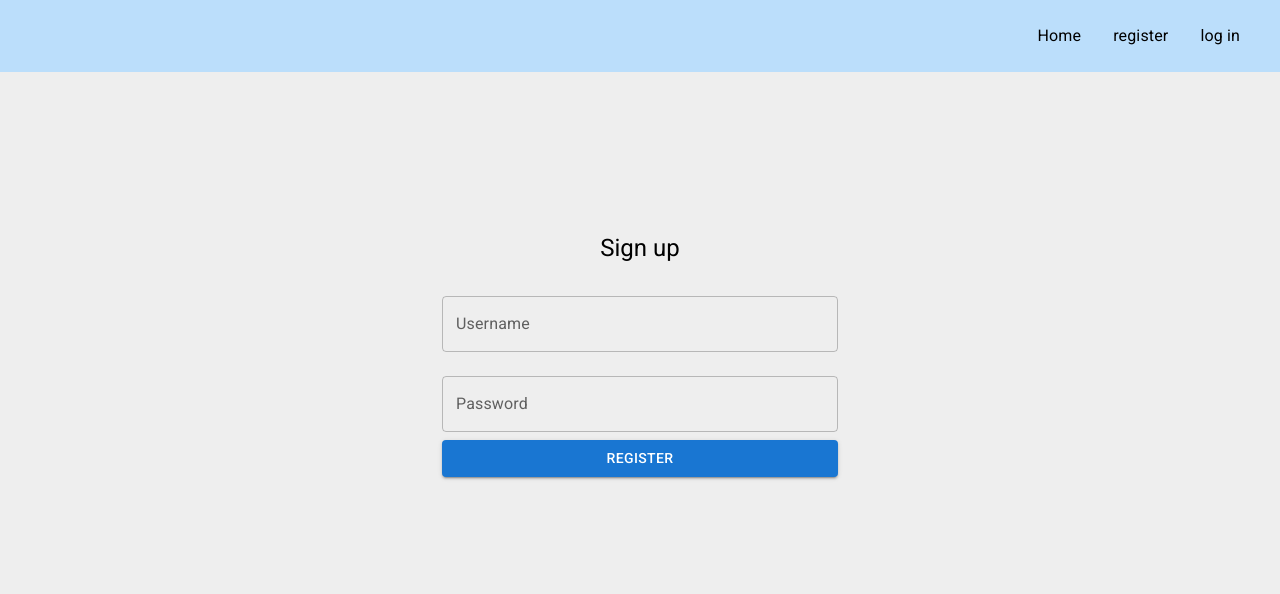
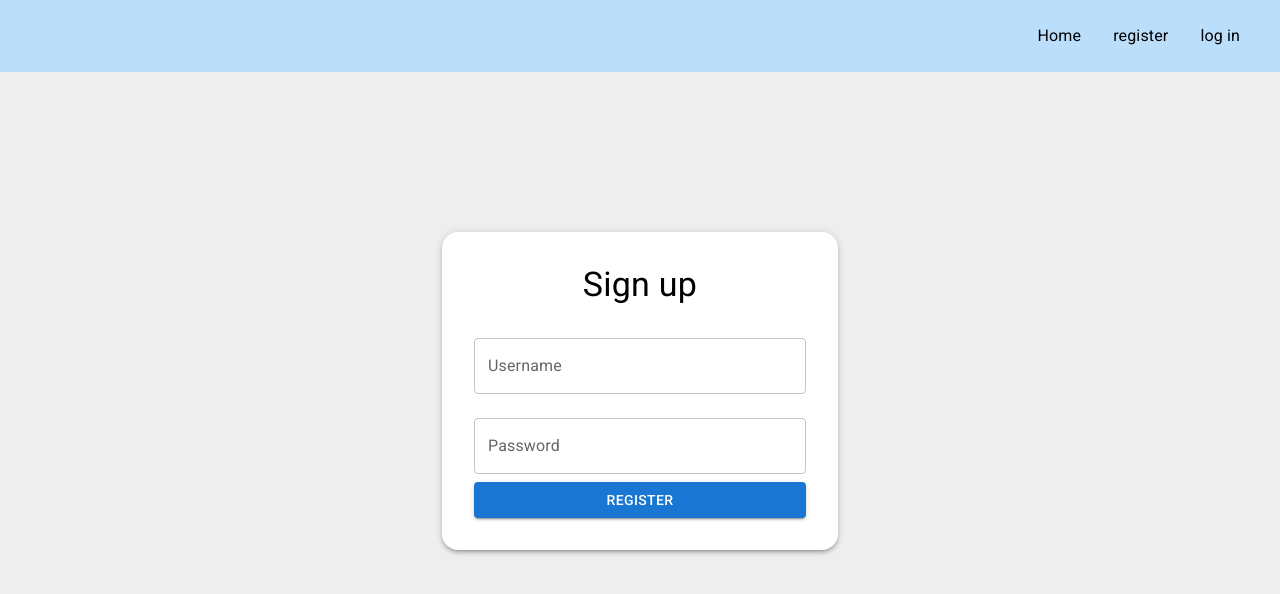
Before and after one commit to JoshBurbidge/forum-server, a Next.js app in the folder client/: page /register in a window 1280 px wide. Shown: the top 594 px of the page. Built offline with nearby package versions, Linux system fonts and the light colour scheme.

Commit message:
form style changes

```diff
--- a/client/pages/register.jsx
+++ b/client/pages/register.jsx
@@ -51,9 +51,10 @@ export default function Register(props) {
         mt: 20,
         display: 'flex',
         alignItems: 'center',
-        flexDirection: 'column'
+        flexDirection: 'column',
+        bgcolor: 'common.white', borderRadius: 4, p: 4, boxShadow: 3
       }}>
-        <Typography component='h1' variant='h5'>
+        <Typography variant='h4'>
           Sign up
         </Typography>
         <Box component="form" width='100%' sx={{ mt: 2, display: 'flex', flexDirection: 'column' }}
@@ -64,7 +65,7 @@ export default function Register(props) {
           <TextField name="password" label="Password" variant="outlined"
             onChange={e => setPass(e.target.value)} margin='normal' type='password'
             error={!!passError} helperText={passError} />
-          <Button type="submit" variant="contained" >Register</Button>
+          <Button type="submit" variant="contained">Register</Button>
         </Box>
       </Box>
 
```
Also changed, not shown: client/components/form.jsx (renamed from client/pages/form.jsx).
